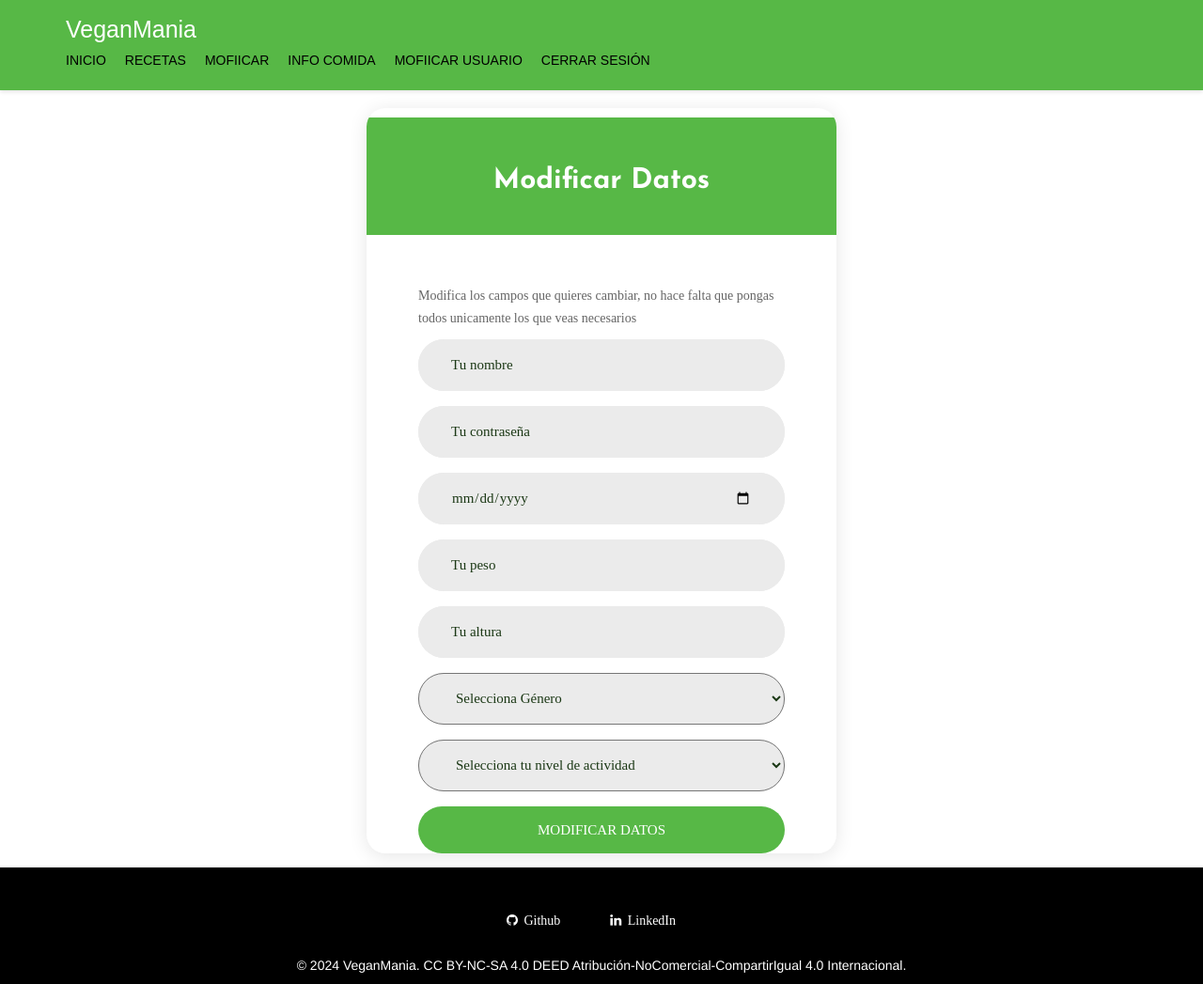
After one commit to davyyelor/VeganMania, a Flask app: page /modificarUsuario in a window 1280 px wide. The commit adds this page. Shown: the whole page at 94% size. Run offline with Flask 3, Linux system fonts and the light colour scheme; some libraries are stand-ins or nearby versions; some web fonts are replaced.

Commit message:
Añadida interfaz de modificar datos Usuario

```diff
--- a/app/app.py
+++ b/app/app.py
@@ -30,6 +30,62 @@ recipes_list = []
 def index():
     session.pop('email', None)
     return render_template('index.html')
+
+@app.route('/modificarUsuario', methods=['GET', 'POST'])
+def modificarUsuario():
+    if request.method == 'POST':
+        nombre = request.form.get('nombre')
+        usuario = request.form.get('usuario')
+        email = session.get('email')
+        contrasena = request.form.get('contrasena')
+        fechaNacimiento = request.form.get('fechaNacimiento')
+        peso = request.form.get('peso')
+        altura = request.form.get('altura')
+        genero = request.form.get('genero')
+        actividad = request.form.get('actividad')
+
+        try:
+            config = {
+                'user': 'root',
+                'password': 'rootasdeg2324',
+                'host': 'db',
+                'port': '3306',
+                'database': 'usuarios'
+            }
+            connection = mysql.connect(**config)
+            cur = connection.cursor()
+
+            cur.execute('SELECT * FROM clientes WHERE email = %s', (email,))
+            user = cur.fetchone()
+
+            if user:
+                if nombre:
+                    cur.execute('UPDATE clientes SET nombre = %s WHERE email = %s', (nombre, email))
+                if usuario:
+                    cur.execute('UPDATE clientes SET usuario = %s WHERE email = %s', (usuario, email))
+                if contrasena:
+                    hashed_password = hashlib.sha256(contrasena.encode('utf-8')).hexdigest()
+                    cur.execute('UPDATE clientes SET contrasena = %s WHERE email = %s', (hashed_password, email))
+                if fechaNacimiento:
+                    cur.execute('UPDATE clientes SET fechaNacimiento = %s WHERE email = %s', (fechaNacimiento, email))
+                if peso:
+                    cur.execute('UPDATE clientes SET peso = %s WHERE email = %s', (peso, email))
+                if altura:
+                    cur.execute('UPDATE clientes SET altura = %s WHERE email = %s', (altura, email))
+                if genero:
+                    cur.execute('UPDATE clientes SET genero = %s WHERE email = %s', (genero, email))
+                if actividad:
+                    cur.execute('UPDATE clientes SET actividad = %s WHERE email = %s', (actividad, email))
+
+                connection.commit()
+                flash('¡Usuario modificado correctamente!', 'success')
+            else:
+                flash('¡No se encontró un usuario con ese email!', 'error')
+
+        except Exception as e:
+            flash(f'¡Error al modificar el usuario: {str(e)}', 'error')
+
+    return render_template('modificarUsuario.html')
 
 
 #####################################################################################################################################
--- a/app/templates/base.html
+++ b/app/templates/base.html
@@ -23,8 +23,9 @@
             <ul>
                 <li><a href="{{url_for('inicioUsu')}}">Inicio</a></li>
                 <li><a href="{{url_for('recetas')}}">Recetas</a></li>
+                <li><a href="{{url_for('modificarUsuario')}}">Mofiicar</a></li>
                 <li><a href="{{url_for('infoComida')}}">Info Comida</a></li>
-                <li><a href="#">Contacto</a></li>
+                <li><a href="{{url_for('modificarUsuario')}}">Mofiicar Usuario</a></li>
                 <li><a href="{{ url_for('logout')}}">Cerrar Sesión</a></li>
             </ul>
         </div>
--- /dev/null
+++ b/app/templates/modificarUsuario.html
@@ -0,0 +1,85 @@
+{% extends 'base.html' %}
+
+{% block content %}
+<main style="margin-top: 100px;">
+
+
+    <div class="limiter">
+        <div class="container-login100">
+            <div class="wrap-login100">
+                <form class="login100-form validate-form p-l-55 p-r-55 p-t-178" action="/modificarUsuario" method="post" novalidate>
+                    <span class="login100-form-title">
+                        Modificar Datos
+                    </span>
+                    <p> Modifica los campos que quieres cambiar, no hace falta que pongas todos unicamente los que veas necesarios</p>
+                    <div class="wrap-input100 validate-input m-b-16" data-validate="Please enter your username">
+                        <input class="input100" type="text" name="nombre" id="nombre" placeholder="Tu nombre" required>
+                        <span class="focus-input100"></span>
+                    </div>
+
+                    <div class="wrap-input100 validate-input m-b-16" data-validate="Please enter your password">
+                        <input class="input100" type="password" name="contrasena" id="contrasena" placeholder="Tu contraseña" required>
+                        <span class="focus-input100"></span>
+                    </div>
+
+                    <div class="wrap-input100 validate-input m-b-16" data-validate="Please enter your date of birth">
+                        <input class="input100" type="date" name="fechaNacimiento" id="fechaNacimiento" required>
+                        <span class="focus-input100"></span>
+                    </div>
+
+                    <div class="wrap-input100 validate-input m-b-16" data-validate="Please enter your weight">
+                        <input class="input100" type="number" name="peso" id="peso" placeholder="Tu peso" required>
+                        <span class="focus-input100"></span>
+                    </div>
+
+                    <div class="wrap-input100 validate-input m-b-16" data-validate="Please enter your height">
+                        <input class="input100" type="number" name="altura" id="altura" placeholder="Tu altura" required>
+                        <span class="focus-input100"></span>
+                    </div>
+
+                    <div class="wrap-input100 validate-input m-b-16" data-validate="Please select your gender">
+                        <select class="input100" name="genero" id="genero" required>
+                            <option value="" disabled selected>Selecciona Género</option>
+                            <option value="Hombre">Hombre</option>
+                            <option value="Mujer">Mujer</option>
+                        </select>
+                        <span class="focus-input100"></span>
+                    </div>
+
+                    <div class="wrap-input100 validate-input m-b-16" data-validate="Selecciona tu nivel de actividad">
+                        <select class="input100" name="actividad" id="actividad" required>
+                            <option value="" disabled selected>Selecciona tu nivel de actividad</option>
+                            <option value="sedentaria"> Sedentaria </option>
+                            <option value="sedentaria">Normal</option>
+                            <option value="activa">Activa</option>
+                            <option value="muyActiva">Muy activa</option>
+                        </select>
+                        <span class="focus-input100"></span>
+                    </div>
+
+
+                    <div class="container-login100-form-btn">
+                        <button class="login100-form-btn">
+                            Modificar Datos
+                        </button>
+                    </div>
+                    <div>
+                        {% with messages = get_flashed_messages() %}
+                            {% if messages %}
+                                <ul>
+                                    {% for message in messages %}
+                                        <li>{{ message }}</li>
+                                    {% endfor %}
+                                </ul>
+                            {% endif %}
+                        {% endwith %}
+                    </div>
+                </form>
+            </div>
+        </div>
+    </div>
+</main>
+<script src="{{ url_for('static', filename='js/main.js') }}"></script>
+
+
+{% endblock %}
```
Also changed, not shown: app/costillas_recipes_dataframe.csv (deleted, +0 -11 lines), app/ensalada_recipes_dataframe.csv (deleted, +0 -11 lines), app/ribs_recipes_dataframe.csv (deleted, +0 -11 lines), app/salad_recipes_dataframe.csv (deleted, +0 -11 lines), app/templates/recetaX.html (deleted, +0 -21 lines), app/templates/recetas.html (+0 -9 lines).
